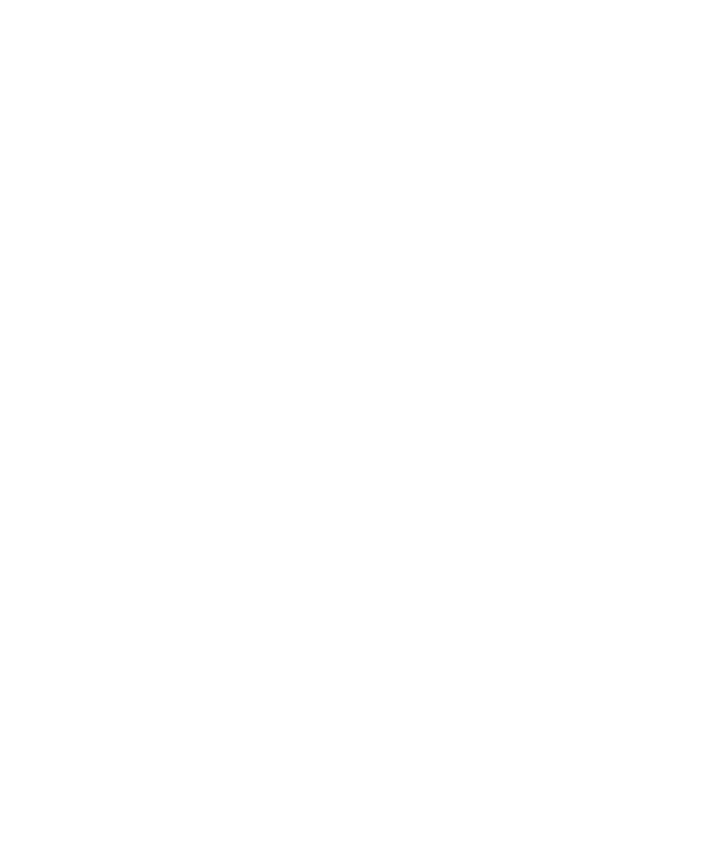
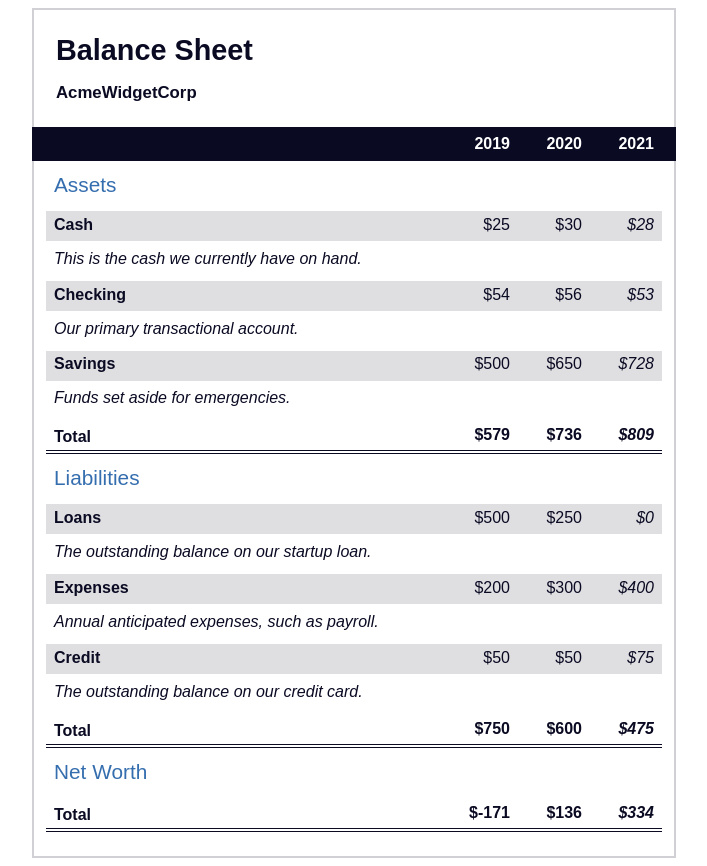
Before and after one commit to Mizakson/responsive_web_design, a plain HTML site: page module_3/balance_sheet/index.html in a window 1280 px wide. Shown: the whole page, without its empty margins (286-993 px from the left). Before the commit the page ends 800 px from the top, so only its background shows below. Drawn offline with Linux system fonts and the light colour scheme.

Commit message:
modified index.html

```diff
--- a/module_3/balance_sheet/index.html
+++ b/module_3/balance_sheet/index.html
@@ -1,2 +1,124 @@
 <!-- balance_sheet project -->
 <!-- path: module_3\balance_sheet\index.html -->
+
+<!DOCTYPE html>
+<html lang="en">
+  <head>
+    <meta charset="UTF-8">
+    <meta name="viewport" content="width=device-width, initial-scale=1.0">
+    <title>Balance Sheet</title>
+    <link rel="stylesheet" href="./styles.css">
+  </head>
+  <body>
+    <main>
+      <section>
+        <h1>
+          <span class="flex">
+            <span>AcmeWidgetCorp</span>
+            <span>Balance Sheet</span>
+          </span>
+        </h1>
+        <div id="years" aria-hidden="true">
+          <span class="year">2019</span>
+          <span class="year">2020</span>
+          <span class="year">2021</span>
+        </div>
+        <div class="table-wrap">
+          <table>
+            <caption>Assets</caption>
+            <thead>
+              <tr>
+                <td></td>
+                <th><span class="sr-only year">2019</span></th>
+                <th><span class="sr-only year">2020</span></th>
+                <th class="current"><span class="sr-only year">2021</span></th>
+              </tr>
+            </thead>
+            <tbody>
+              <tr class="data">
+                <th>Cash <span class="description">This is the cash we currently have on hand.</span></th>
+                <td>$25</td>
+                <td>$30</td>
+                <td class="current">$28</td>
+              </tr>
+              <tr class="data">
+                <th>Checking <span class="description">Our primary transactional account.</span></th>
+                <td>$54</td>
+                <td>$56</td>
+                <td class="current">$53</td>
+              </tr>
+              <tr class="data">
+                <th>Savings <span class="description">Funds set aside for emergencies.</span></th>
+                <td>$500</td>
+                <td>$650</td>
+                <td class="current">$728</td>
+              </tr>
+              <tr class="total">
+                <th>Total <span class="sr-only">Assets</span></th>
+                <td>$579</td>
+                <td>$736</td>
+                <td class="current">$809</td>
+              </tr>
+            </tbody>
+          </table>
+          <table>
+            <caption>Liabilities</caption>
+            <thead>
+              <tr>
+              <td></td>
+              <th><span class="sr-only">2019</span></th>
+              <th><span class="sr-only">2020</span></th>
+              <th><span class="sr-only">2021</span></th>
+              </tr>
+            </thead>
+            <tbody>
+              <tr class="data">
+                <th>Loans <span class="description">The outstanding balance on our startup loan.</span></th>
+                <td>$500</td>
+                <td>$250</td>
+                <td class="current">$0</td>
+              </tr>
+              <tr class="data">
+                <th>Expenses <span class="description">Annual anticipated expenses, such as payroll.</span></th>
+                <td>$200</td>
+                <td>$300</td>
+                <td class="current">$400</td>
+              </tr>
+              <tr class="data">
+                <th>Credit <span class="description">The outstanding balance on our credit card.</span></th>
+                <td>$50</td>
+                <td>$50</td>
+                <td class="current">$75</td>
+              </tr>
+              <tr class="total">
+                <th>Total <span class="sr-only">Liabilities</span></th>
+                <td>$750</td>
+                <td>$600</td>
+                <td class="current">$475</td>
+              </tr>
+            </tbody>
+          </table>
+          <table>
+            <caption>Net Worth</caption>
+            <thead>
+              <tr>
+              <td></td>
+              <th><span class="sr-only">2019</span></th>
+              <th><span class="sr-only">2020</span></th>
+              <th><span class="sr-only">2021</span></th>
+              </tr>
+            </thead>
+            <tbody>
+              <tr class="total">
+                <th>Total <span class="sr-only">Net Worth</span></th>
+                <td>$-171</td>
+                <td>$136</td>
+                <td class="current">$334</td>
+              </tr>
+            </tbody>
+          </table>
+        </div>
+      </section>
+    </main>
+  </body>
+</html>
```
